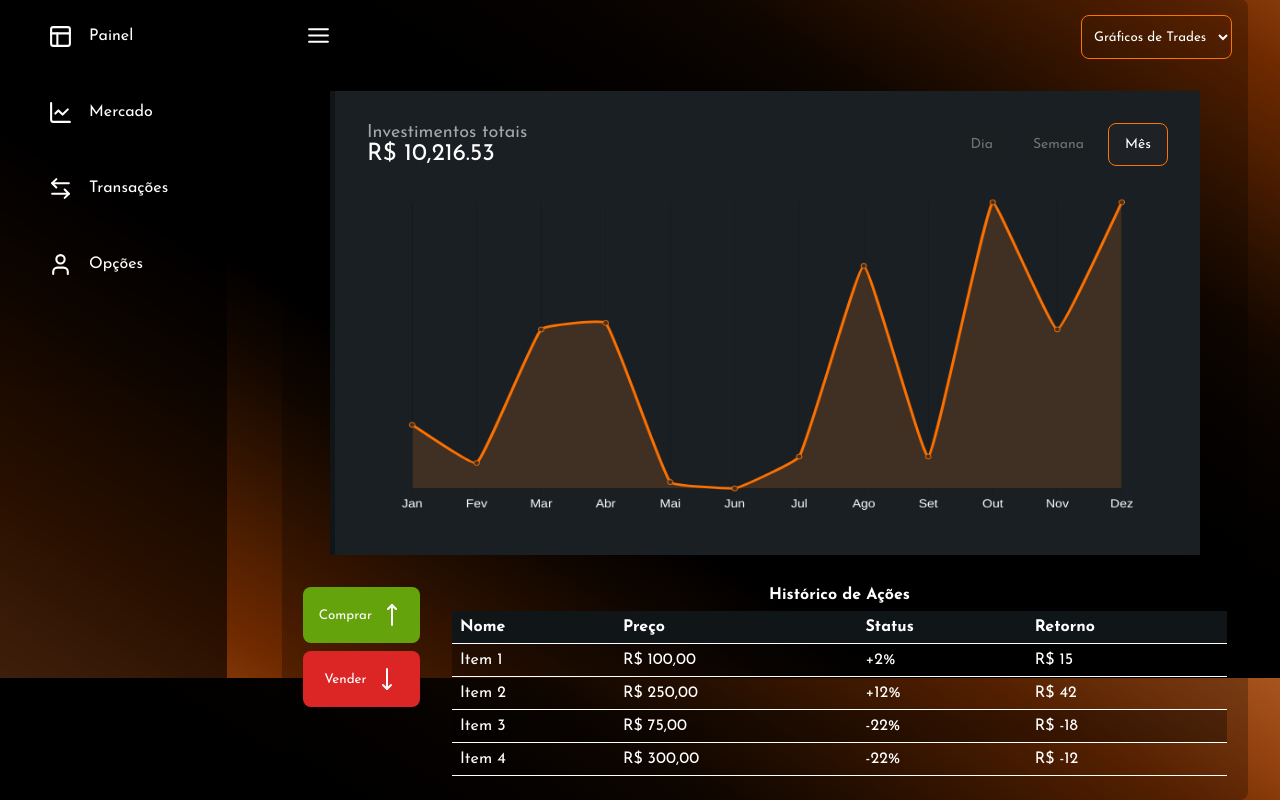
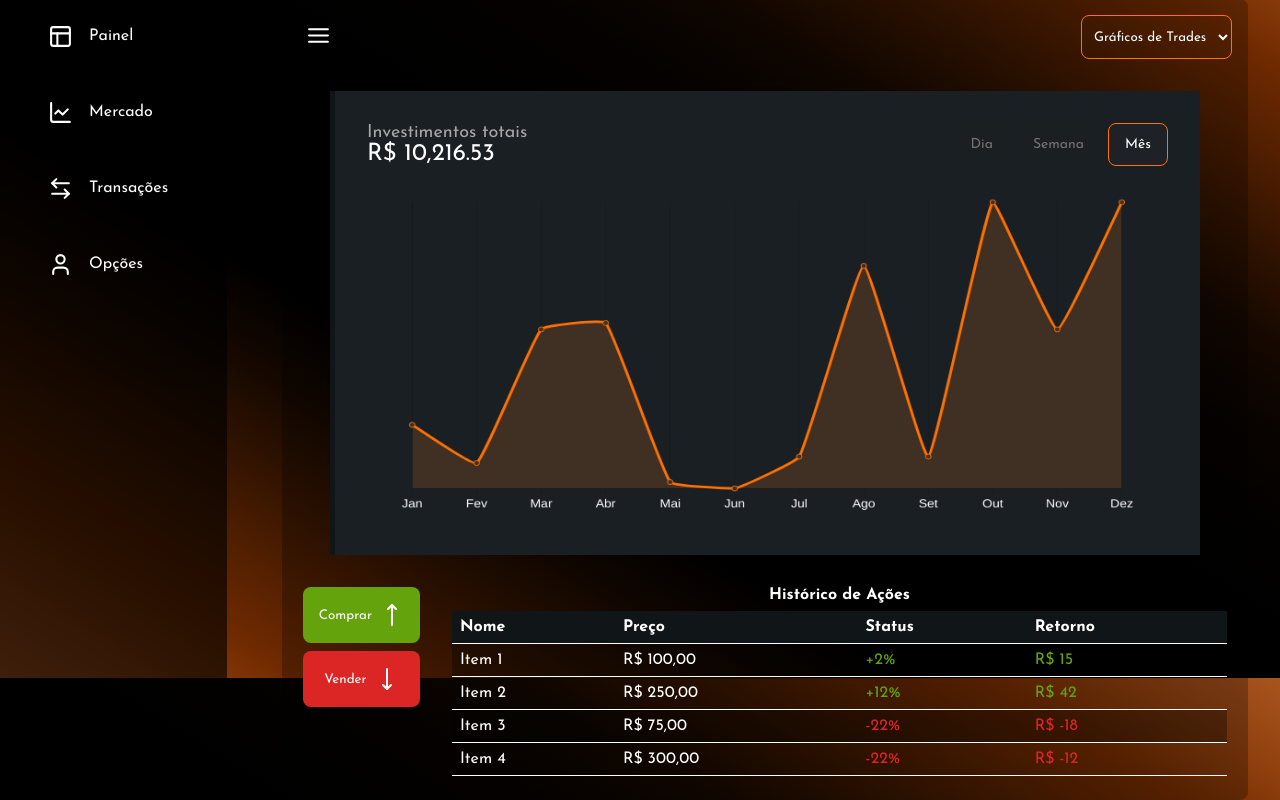
Before and after one commit to Heber-Wl/Investir, a PHP site: page /pages/infoEmpresas.html in a window 1280 px wide. Shown: the part 122-922 px from the top of the page. Run offline with PHP 8.4, Linux system fonts and the light colour scheme.

Commit message:
fix: ajusta estilo td

```diff
--- a/assets/styles/infoEmpresas.css
+++ b/assets/styles/infoEmpresas.css
@@ -352,11 +352,11 @@ body {
 }
 
 .table__data-profit {
-    color: var(--color-buy);
+    color: var(--color-buy) !important;
 }
 
 .table__data-loss {
-    color: var(--color-sell);
+    color: var(--color-sell) !important;
 }
 
 .toggle-aside {
```
